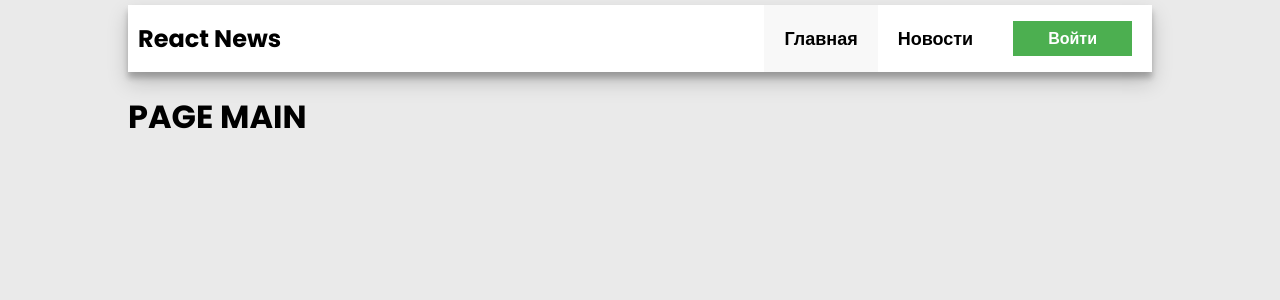
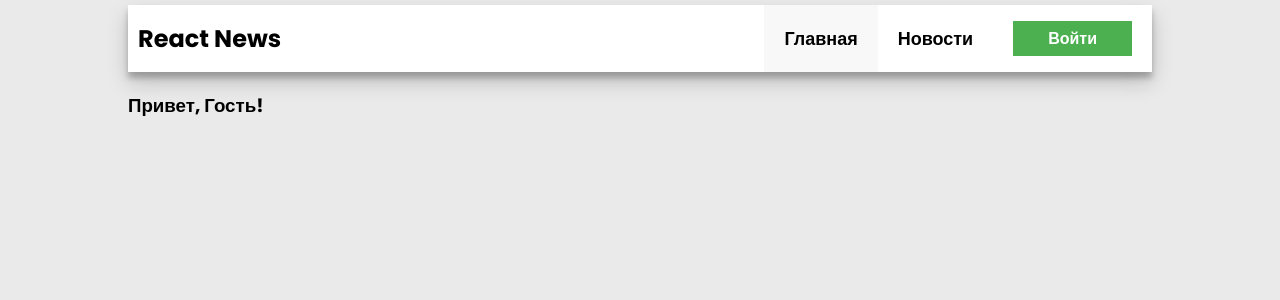
Before and after one commit to dvnikolaev/react-redux-news, a React (Create React App) app: page / in a window 1280 px wide. Shown: the top 300 px of the page. Built offline with nearby package versions, Linux system fonts and the light colour scheme.

Commit message:
add page main

```diff
--- a/src/components/app/App.js
+++ b/src/components/app/App.js
@@ -3,10 +3,7 @@ import { BrowserRouter, Route, Switch } from "react-router-dom";
 
 import "./app.css";
 import Header from "../app-header/app-header";
-
-const PageMain = () => {
-  return <h1>PAGE MAIN</h1>;
-};
+import Main from '../../pages/Main/page-main';
 
 const PageNews = () => {
   return <h1>PAGE NEWS</h1>;
@@ -19,7 +16,7 @@ const App = () => {
         <Header />
         <Switch>
           <Route path="/" exact>
-            <PageMain />
+            <Main />
           </Route>
           <Route path="/news">
             <PageNews />
--- /dev/null
+++ b/src/pages/Main/page-main.css
@@ -0,0 +1,3 @@
+.name {
+  text-transform: capitalize;
+}
--- /dev/null
+++ b/src/pages/Main/page-main.js
@@ -0,0 +1,17 @@
+import React from "react";
+
+import { connect } from "react-redux";
+
+const Main = ({ username }) => {
+  let name = username ? username : "Гость";
+
+  return <h3>Привет, <span className="name">{name}!</span></h3>;
+};
+
+const mapStateToProps = (state) => {
+  return {
+    username: state.auth.username,
+  };
+};
+
+export default connect(mapStateToProps)(Main);
```
